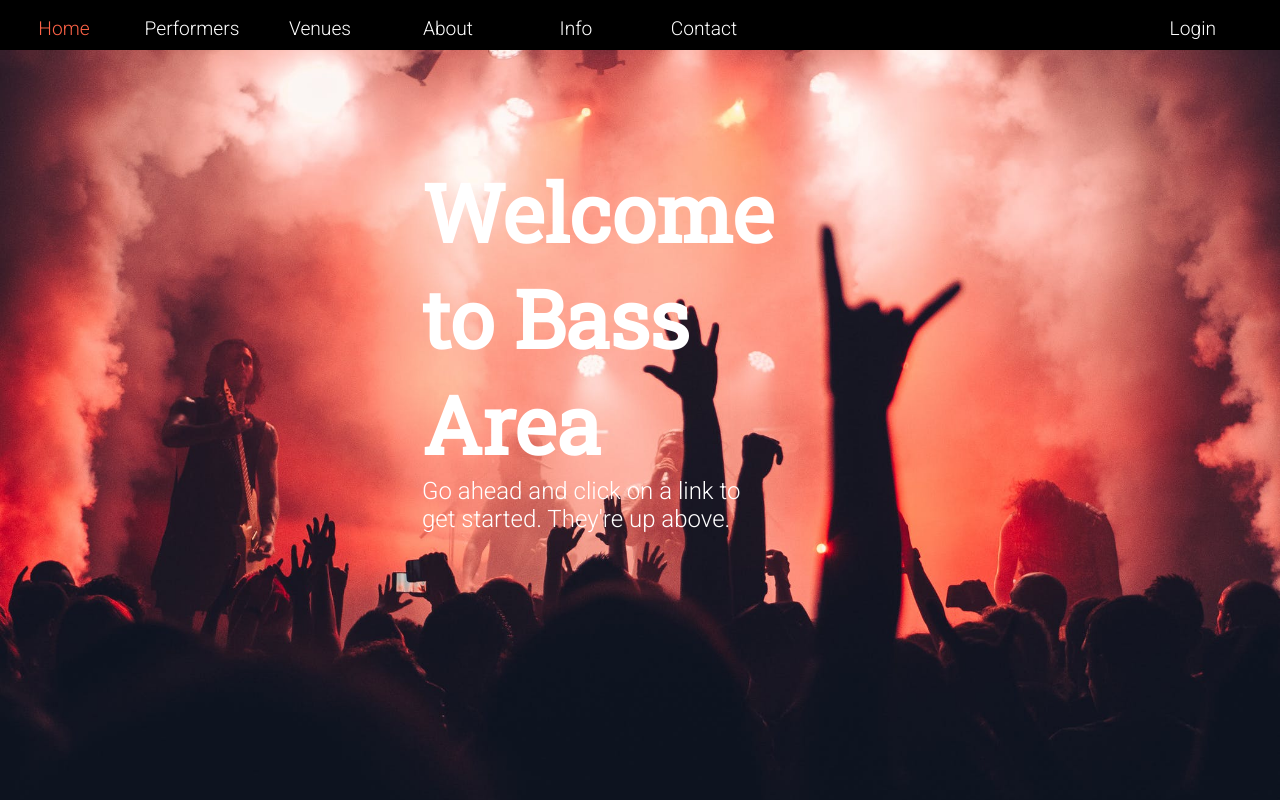
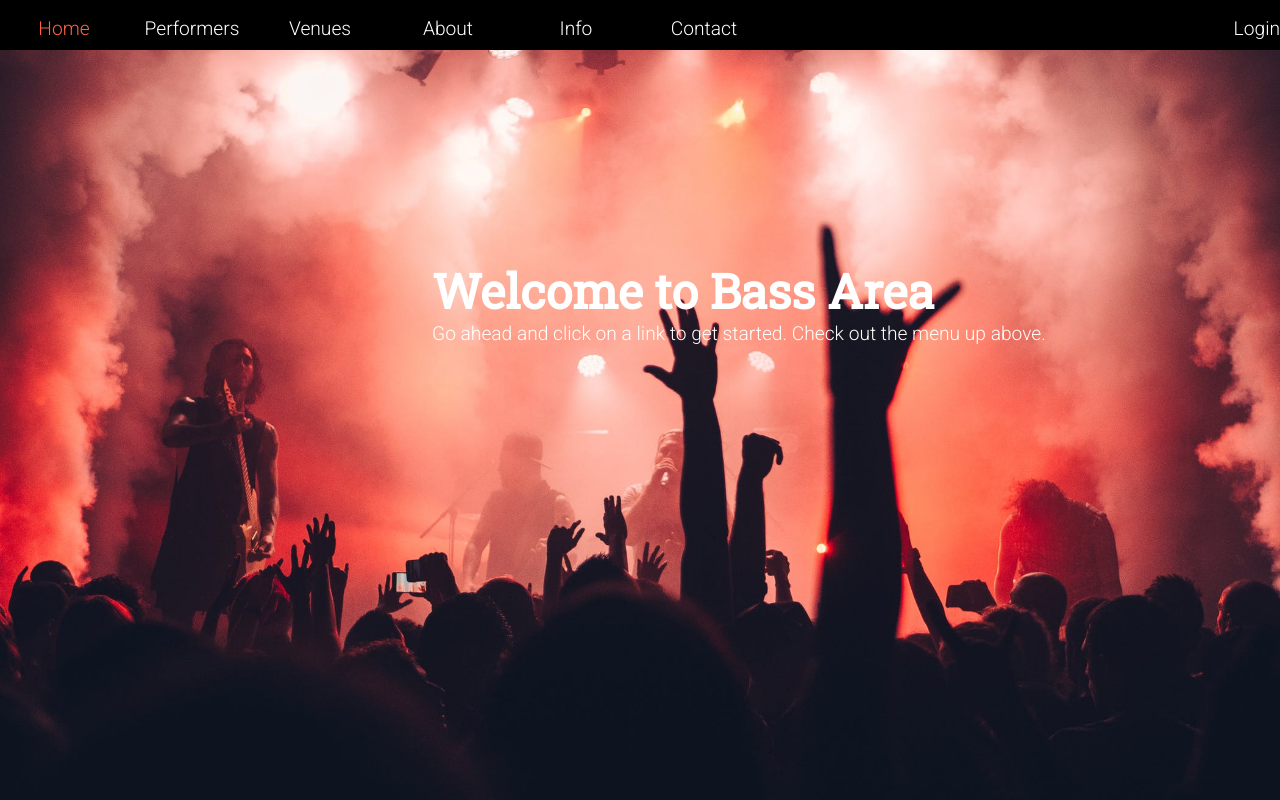
Before and after one commit to dcp6/Bass-Area-2, a plain HTML site: page index.html in a window 1280 px wide. Drawn offline with Linux system fonts and the light colour scheme.

Commit message:
Finalized lander

```diff
--- a/index.html
+++ b/index.html
@@ -1,5 +1,5 @@
 <!DOCTYPE html>
-<html lang="">
+<html lang="en">
 <head>
     <meta charset="utf-8">
     <meta name="viewport" content="width=device-width, initial-scale=1.0">
@@ -52,12 +52,13 @@
 
     </div>
 </nav>
+
 <div id="grid-item-container">
 <div class="main-headline-holder">
 
 <h1 class="main-headline">Welcome to Bass Area</h1>
-<p class="main-page-text">Go ahead and click on a link to get started. They're up above.</p>
+<p class="main-page-text">Go ahead and click on a link to get started. Check out the menu up above.</p>
 </div><!--end main-headline-holder-->
-</div>
+</div><!--grid-item-container-->
 </body>
 </html>
--- a/styles/styles.css
+++ b/styles/styles.css
@@ -3,7 +3,13 @@
     padding:0;
     box-sizing:border-box;
 }
+html, body {
+    max-width: 100%;
+    overflow-x: hidden;
+      height:auto!important;
+}
 body {
+    width:100%;
     background-color:black;
     background-image: url(../images/concert-pick.jpeg);
 	color: white;
@@ -65,7 +71,7 @@ body {
   margin-bottom: 5px;
   position: relative;
 
-  background: #cdcdcd;
+  background: white;
   border-radius: 3px;
 
   z-index: 1;
@@ -113,7 +119,7 @@ body {
   padding: 50px;
   padding-top: 125px;
 
-  background: #ededed;
+  background: white;
   list-style-type: none;
 
   transform-origin: 0% 0%;
@@ -136,19 +142,22 @@ body {
 #desktop-menu-holder {
     display:none;
 }
+/*End menu*/
+/*Grid item defition*/
 #grid-item-container {
     clear:both;
     display:grid;
     grid-template-columns: 1fr 1fr 1fr;
-    grid-template-rows: 100px 100px 100px;
+    grid-column-gap:1rem;
+    grid-template-rows: 50px 50px 50px 50px 50px 50px;
 }
+/*main page organization*/
 .main-headline-holder {
     justify-content: center;
-    grid-column-start: 2;
-    grid-row-start: 2;
+    grid-column-start: 4;
+    grid-row-start: 3;
 }
 h1.main-headline {
-
     font-family:'Roboto Slab', sans-serif;
     }
 p.main-page-text {
@@ -157,27 +166,34 @@ p.main-page-text {
 /*Start Tablet Sizing*/
 @media screen and (min-width:576px){
     body {
+        width:100%;
+        overflow-x: hidden;
     }
 
     #grid-item-container {
         grid-template-columns: 1fr 1fr 1fr 1fr 1fr 1fr 1fr 1fr 1fr 1fr 1fr 1fr;
-        grid-template-rows: 100px 100px 100px;
+        grid-template-rows: 100px 100px 100px 100px 100px;
     }
     .main-headline-holder {
-        grid-column-start: 6;
-        grid-row-start: 2;
+        grid-column-start: 5;
+        grid-column-end:11;
+        grid-row-start: 3;
+
     }
     .main-headline {
-        font-size:5rem;
+        font-size:3rem;
     }
     .main-page-text {
-        font-size: 1.5rem;
+        font-size: 1.2rem;
     }
 }/*end tablets sizing*/
 
 
 @media screen and (min-width:1025px){
     body {
+        max-width: 100%;
+        overflow-x:hidden;
+
     }
      #menuToggle {
         display:none;
@@ -202,7 +218,6 @@ p.main-page-text {
     }
     .login-link {
         float:right;
-        margin-right:5%;
     }
     #desktop-menu-holder ul a {
         color:white !important;
@@ -222,6 +237,11 @@ p.main-page-text {
 	grid-column-gap: 1em;
 	grid-template-rows: 100px 100px 100px;
     }
-
+    .main-headline {
+        font-size:3rem;
+    }
+    .main-page-text {
+        font-size: 1.2rem;
+    }
 
 }/*end desktop sizing*/
```
